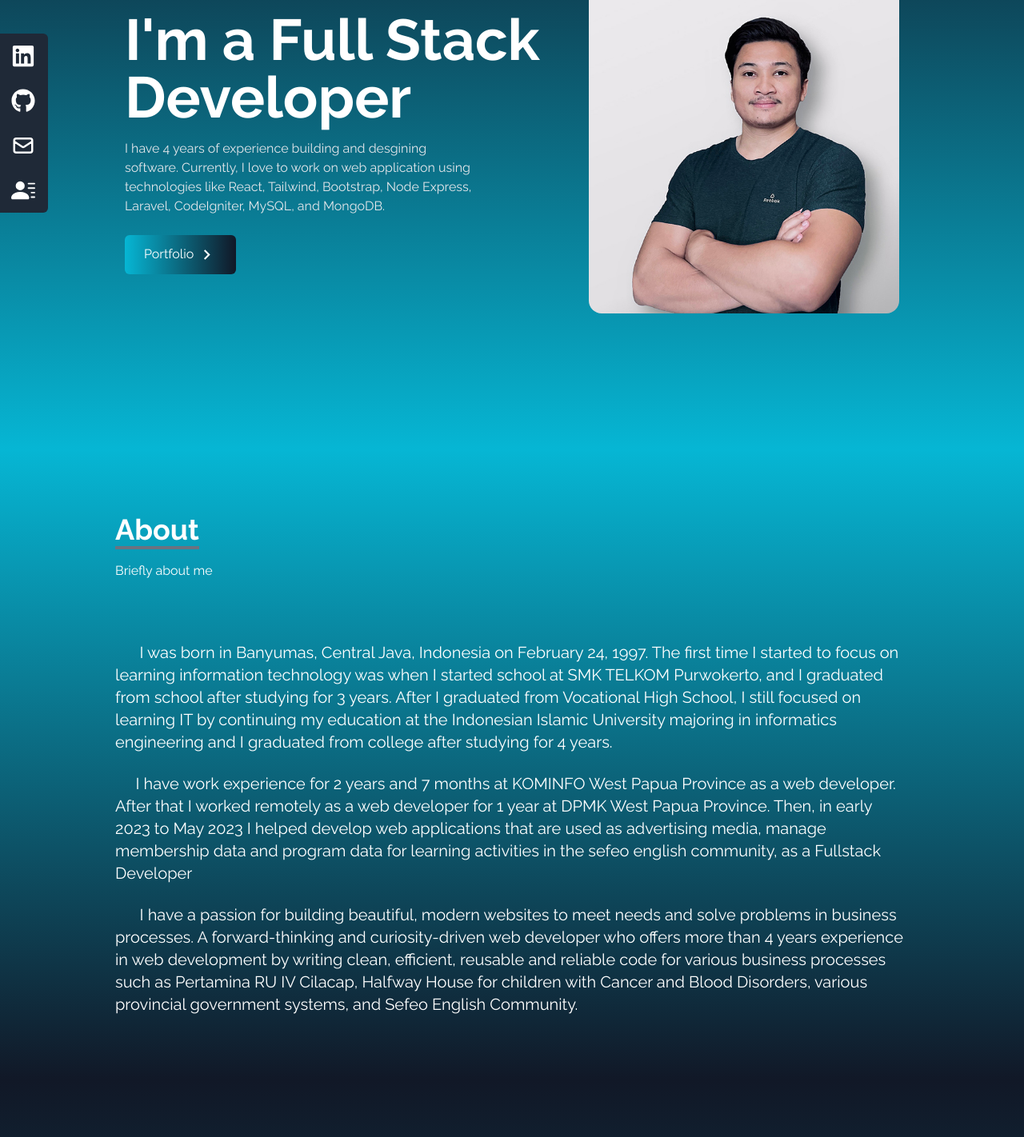
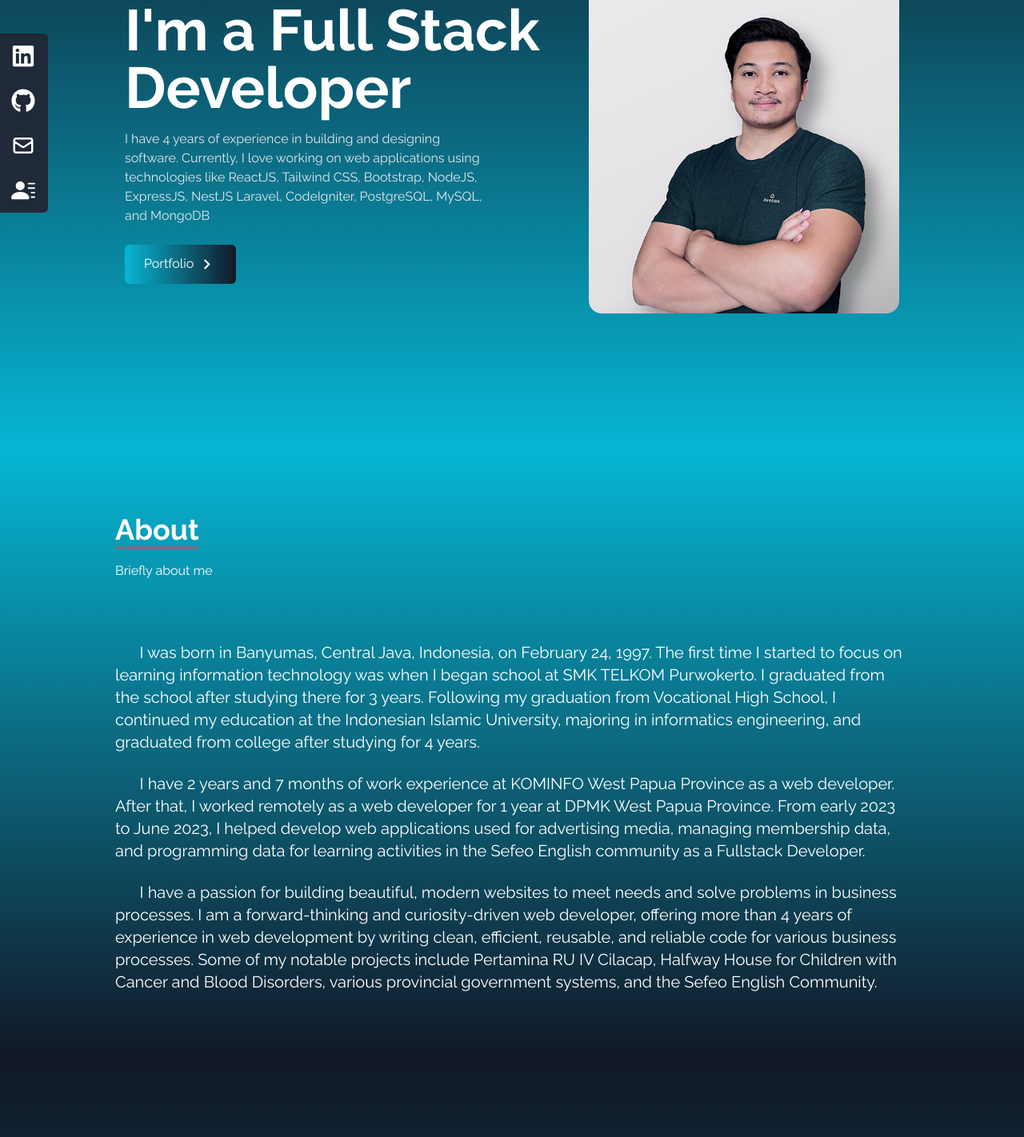
Before and after one commit to alfin0224/alfienda, a React (Create React App) app: page / in a window 1280 px wide. Shown: the part 238-1660 px from the top of the page at 80% size. Built offline with nearby package versions, Linux system fonts and the light colour scheme.

Commit message:
Update Home and About me

```diff
--- a/src/components/About.jsx
+++ b/src/components/About.jsx
@@ -15,26 +15,17 @@ const About = () => {
         </div>
 
         <p className="text-xl mt-6">
-          &nbsp; &nbsp; &nbsp; I was born in Banyumas, Central Java, Indonesia on February 24, 1997.
-            The first time I started to focus on learning information technology was when I started school at SMK TELKOM Purwokerto, and I graduated from school after studying for 3 years.
-            After I graduated from Vocational High School, I still focused on learning IT by continuing my education at the Indonesian Islamic University majoring in informatics engineering
-            and I graduated from college after studying for 4 years.
+          &nbsp; &nbsp; &nbsp; I was born in Banyumas, Central Java, Indonesia, on February 24, 1997. The first time I started to focus on learning information technology was when I began school at SMK TELKOM Purwokerto. I graduated from the school after studying there for 3 years. Following my graduation from Vocational High School, I continued my education at the Indonesian Islamic University, majoring in informatics engineering, and graduated from college after studying for 4 years.
         </p>
         <br />
 
         <p className="text-xl">
-        &nbsp; &nbsp; &nbsp;I have work experience for 2 years and 7 months at KOMINFO West Papua Province as a web developer.
-        After that I worked remotely as a web developer for 1 year at DPMK West Papua Province. Then, in early 2023 to May 2023 I helped develop
-        web applications that are used as advertising media, manage membership data and program data for learning activities in the sefeo english community,
-        as a Fullstack Developer
+        &nbsp; &nbsp; &nbsp; I have 2 years and 7 months of work experience at KOMINFO West Papua Province as a web developer. After that, I worked remotely as a web developer for 1 year at DPMK West Papua Province. From early 2023 to June 2023, I helped develop web applications used for advertising media, managing membership data, and programming data for learning activities in the Sefeo English community as a Fullstack Developer.
           </p>
         <br />
 
         <p className="text-xl">
-        &nbsp; &nbsp; &nbsp; I have a passion for building beautiful, modern websites to meet needs and solve problems in business processes.
-          A forward-thinking and curiosity-driven web developer who offers more than 4 years experience in web development by writing clean,
-          efficient, reusable and reliable code for various business processes such as Pertamina RU IV Cilacap, Halfway House for children with
-          Cancer and Blood Disorders, various provincial government systems, and Sefeo English Community.
+        &nbsp; &nbsp; &nbsp; I have a passion for building beautiful, modern websites to meet needs and solve problems in business processes. I am a forward-thinking and curiosity-driven web developer, offering more than 4 years of experience in web development by writing clean, efficient, reusable, and reliable code for various business processes. Some of my notable projects include Pertamina RU IV Cilacap, Halfway House for Children with Cancer and Blood Disorders, various provincial government systems, and the Sefeo English Community.
         </p>
       </div>
     </div>
--- a/src/components/Home.jsx
+++ b/src/components/Home.jsx
@@ -15,9 +15,7 @@ const Home = () => {
             I'm a Full Stack Developer
           </h2>
           <p className="text-gray-200 py-4 max-w-md">
-            I have 4 years of experience building and desgining software.
-            Currently, I love to work on web application using technologies like
-            React, Tailwind, Bootstrap, Node Express, Laravel, CodeIgniter, MySQL, and MongoDB.
+          I have 4 years of experience in building and designing software. Currently, I love working on web applications using technologies like ReactJS, Tailwind CSS, Bootstrap, NodeJS, ExpressJS, NestJS Laravel, CodeIgniter, PostgreSQL, MySQL, and MongoDB
           </p>
 
           <div>
```
